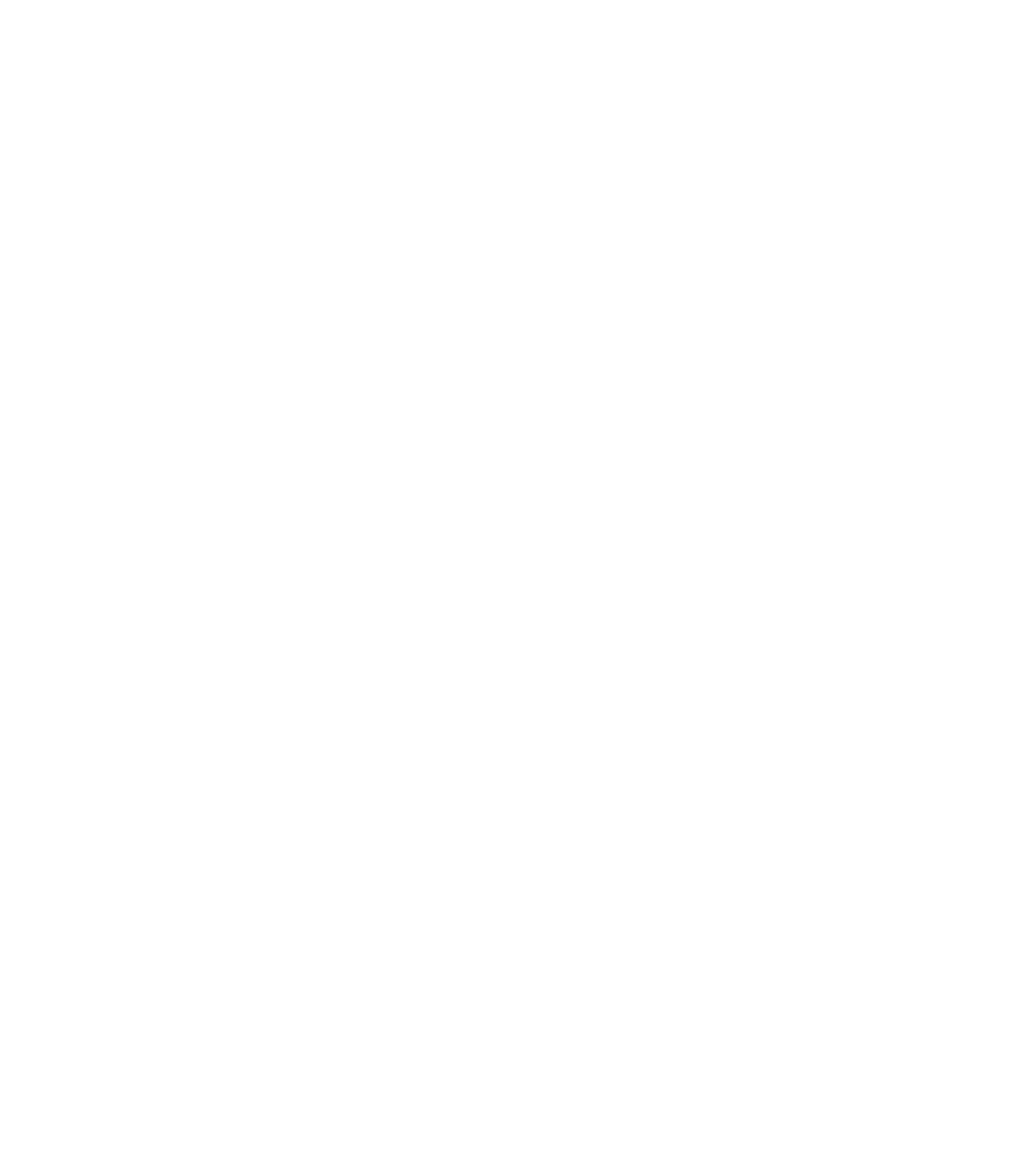
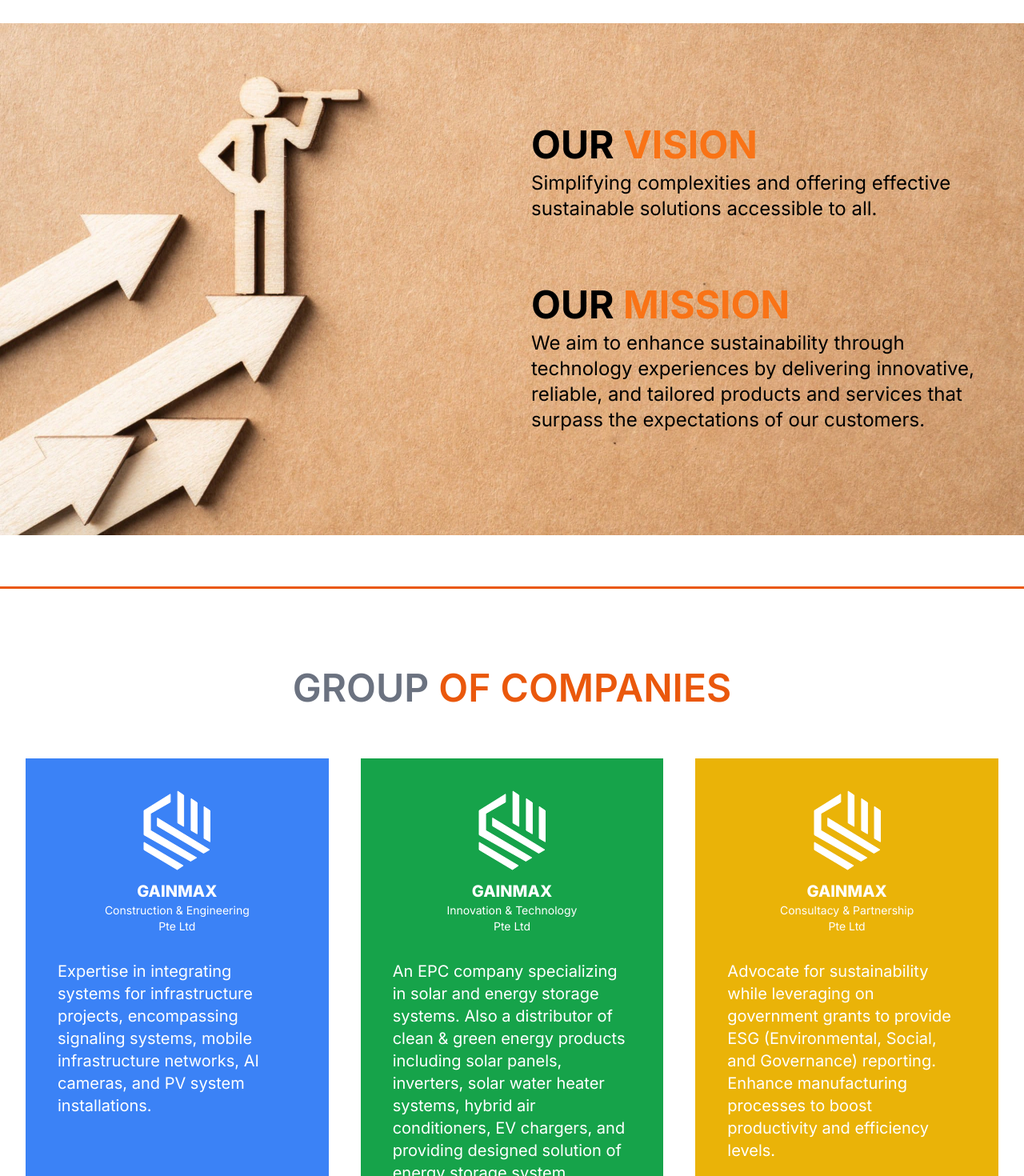
Before and after one commit to SSDIGITAL-DevTeam/gainmax-revamp, a Next.js app: page / in a window 1280 px wide. Shown: the part 1320-2790 px from the top of the page at 80% size. Before the commit the page ends 1283 px from the top, so only its background shows below. Built offline with nearby package versions, Linux system fonts and the light colour scheme.

Commit message:
feat: add section 2-4

```diff
--- a/app/page.tsx
+++ b/app/page.tsx
@@ -1,6 +1,7 @@
 'use client';
 
 import Logo from '@/assets/logo/svg/logo.svg';
+import LogoWhite from '@/assets/logo/svg/logo-white.svg';
 import Image from 'next/image';
 import Link from 'next/link';
 
@@ -11,8 +12,8 @@
       <section className="relative w-full h-screen py-[100px] md:px-6 lg:px-10 flex bg-[url('/png/home/assets-home-hero.png')] bg-cover bg-center bg-no-repeat min-h-screen justify-center overflow-x-hidden border-b-[8px] md:border-b-[10px] border-orange-600"></section>
 
       {/* section 2 */}
-      <section className="flex flex-col overflow-x-hidden py-[20px] md:py-[50px] lg:py-[80px]">
-        <div className="container flex flex-col items-center justify-center gap-y-14 w-full">
+      <section className="flex flex-col overflow-x-hidden py-[20px] md:py-[50px]">
+        <div className="container flex flex-col items-center justify-center gap-y-16 w-full lg:mt-[60px]">
           <h1 className="uppercase font-semibold text-gray-500 text-5xl">
             about gainmax <span className="text-orange-600">group</span>
           </h1>
@@ -28,7 +29,7 @@
 
             {/* Desc */}
             <div className="flex flex-col gap-y-9 w-[60%]">
-              <p className="text-xl text-justify">Gainmax was established in 2001 as a family-owned enterprise, primarily focused on subcontracting projects within the telecommunications industry.</p>
+              <p className="text-2xl text-justify">Gainmax was established in 2001 as a family-owned enterprise, primarily focused on subcontracting projects within the telecommunications industry.</p>
               <Link href="/" className="text-xl text-orange-600 font-semibold">
                 Read More &gt;
               </Link>
@@ -37,6 +38,106 @@
           <div className="border-b-[3px] border-orange-600 w-full"></div>
         </div>
       </section>
+
+      {/* section 3 */}
+      <section className="flex flex-col overflow-x-hidden py-[20px] md:py-[50px] gap-y-16">
+        <div className="container flex flex-col items-center justify-center w-full bg-[url('/png/home/asset-section-3.webp')] bg-cover bg-center bg-no-repeat min-h-[80vh]">
+          <div className="w-full flex justify-end">
+            <div className="w-full md:w-1/2 flex flex-col space-y-20 p-6">
+              {/* Vision Section */}
+              <div className="space-y-2">
+                <h2 className="text-5xl font-bold">
+                  <span className="text-black">OUR </span>
+                  <span className="text-orange-500">VISION</span>
+                </h2>
+                <p className="text-black text-2xl">Simplifying complexities and offering effective sustainable solutions accessible to all.</p>
+              </div>
+
+              {/* Mission Section */}
+              <div className="space-y-2">
+                <h2 className="text-5xl font-bold">
+                  <span className="text-black">OUR </span>
+                  <span className="text-orange-500">MISSION</span>
+                </h2>
+                <p className="text-black text-2xl">We aim to enhance sustainability through technology experiences by delivering innovative, reliable, and tailored products and services that surpass the expectations of our customers.</p>
+              </div>
+            </div>
+          </div>
+        </div>
+        <div className="container border-b-[3px] border-orange-600 w-full"></div>
+      </section>
+
+      {/* section 4 */}
+      <section className="flex flex-col overflow-x-hidden py-[20px] md:py-[50px]">
+        <div className="container flex flex-col items-center justify-center gap-y-16 w-full">
+          <h1 className="uppercase font-semibold text-gray-500 text-5xl">
+            group <span className="text-orange-600">of companies</span>
+          </h1>
+          <div className="grid grid-cols-1 md:grid-cols-2 lg:grid-cols-3 gap-x-10">
+            {/* Card 1 */}
+            <div className="bg-blue-500 p-10 flex flex-col gap-y-8">
+              {/* Logo */}
+              <div className="flex flex-col gap-x-4 items-center justify-center gap-y-3">
+                <Image src={LogoWhite} alt="LogoWhite" className="w-[60px] h-[60px] md:w-[100px] md:h-[100px]" />
+                <div className="md:flex flex-col items-center justify-center text-center hidden">
+                  <h1 className="uppercase font-extrabold text-white text-xl">gainmax</h1>
+                  <h2 className="text-white text-sm w-[80%]">Construction & Engineering Pte Ltd</h2>
+                </div>
+              </div>
+
+              {/* Desc */}
+              <p className="text-white w-full text-xl">Expertise in integrating systems for infrastructure projects, encompassing signaling systems, mobile infrastructure networks, AI cameras, and PV system installations.</p>
+            </div>
+
+            {/* Card 2 */}
+            <div className="bg-green-600 p-10 flex flex-col gap-y-8">
+              {/* LogoWhite */}
+              <div className="flex flex-col gap-x-4 items-center justify-center gap-y-3">
+                <Image src={LogoWhite} alt="LogoWhite" className="w-[60px] h-[60px] md:w-[100px] md:h-[100px]" />
+                <div className="md:flex flex-col items-center justify-center text-center hidden">
+                  <h1 className="uppercase font-extrabold text-white text-xl">gainmax</h1>
+                  <h2 className="text-white text-sm w-[80%]">Innovation & Technology Pte Ltd</h2>
+                </div>
+              </div>
+
+              {/* Desc */}
+              <p className="text-white w-full text-xl">
+                An EPC company specializing in solar and energy storage systems. Also a distributor of clean & green energy products including solar panels, inverters, solar water heater systems, hybrid air conditioners, EV chargers, and
+                providing designed solution of energy storage system integration.
+              </p>
+            </div>
+
+            {/* Card 3 */}
+            <div className="bg-yellow-500 p-10 flex flex-col gap-y-8">
+              {/* LogoWhite */}
+              <div className="flex flex-col gap-x-4 items-center justify-center gap-y-3">
+                <Image src={LogoWhite} alt="LogoWhite" className="w-[60px] h-[60px] md:w-[100px] md:h-[100px]" />
+                <div className="md:flex flex-col items-center justify-center text-center hidden">
+                  <h1 className="uppercase font-extrabold text-white text-xl">gainmax</h1>
+                  <h2 className="text-white text-sm w-[80%]">Consultacy & Partnership Pte Ltd</h2>
+                </div>
+              </div>
+
+              {/* Desc */}
+              <p className="text-white w-full text-xl">
+                Advocate for sustainability while leveraging on government grants to provide ESG (Environmental, Social, and Governance) reporting. Enhance manufacturing processes to boost productivity and efficiency levels.
+              </p>
+            </div>
+          </div>
+          <div className="border-b-[3px] border-orange-600 w-full"></div>
+        </div>
+      </section>
+
+      {/* section 5 */}
+      <section className="flex flex-col overflow-x-hidden py-[20px] md:py-[50px]">
+        <div className="container flex flex-col items-center justify-center gap-y-16 w-full">
+          <h1 className="uppercase font-semibold text-gray-500 text-5xl">
+            key <span className="text-orange-600">group</span>
+          </h1>
+
+          <div className="border-b-[3px] border-orange-600 w-full"></div>
+        </div>
+      </section>
     </main>
   );
 }
```
Also changed, not shown: assets/logo/svg/logo-white.svg (added), public/png/home/asset-section-3.webp (added).
